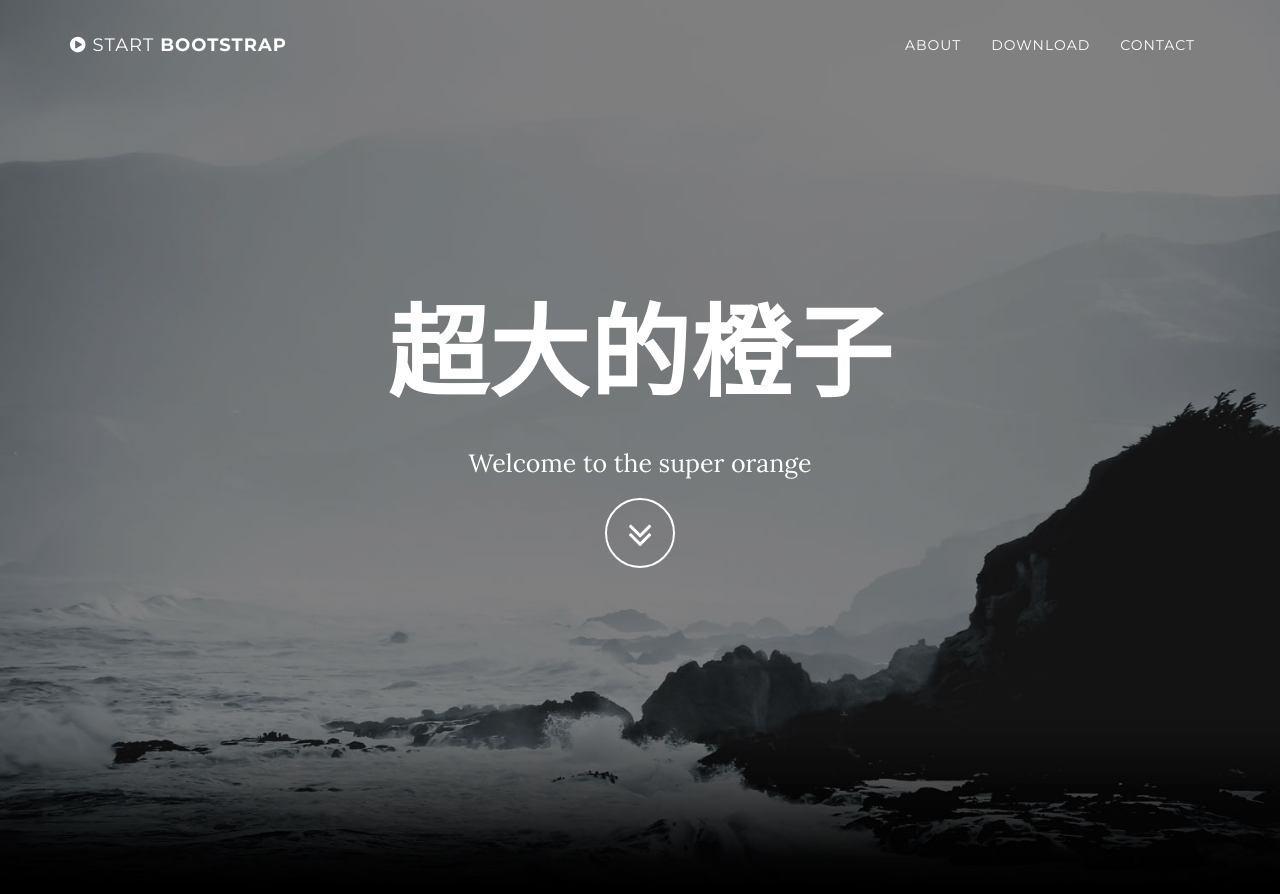
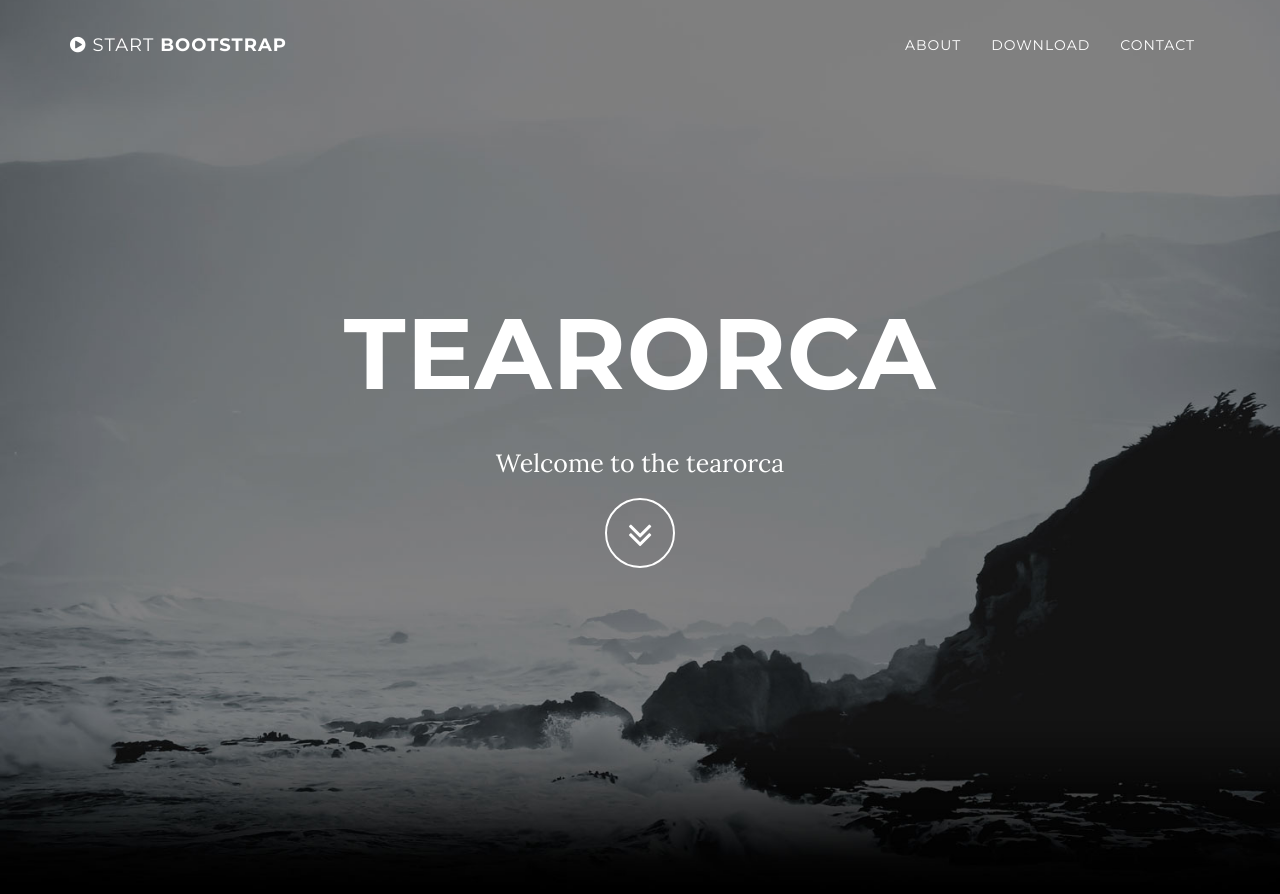
Before and after one commit to tearorca/tearorca.github.io, a Jekyll site: the page built from index.html, in a window 1280 px wide and 900 px high. Shown: the top 894 px of the window. Built offline with Jekyll 4.4.1, drawn with Linux system fonts in a browser that asks for light colours.

Commit message:
Update _config.yml

```diff
--- a/_config.yml
+++ b/_config.yml
@@ -1,8 +1,8 @@
 # Site settings
-title: 超大的橙子
+title: tearorca
 email: 327169871@qq.com
 url: https://tearorca.github.io
-description: "Welcome to the super orange"
+description: "Welcome to the tearorca"
 
 # Color settings (hex-codes without the leading hash-tag)
 color:
```
